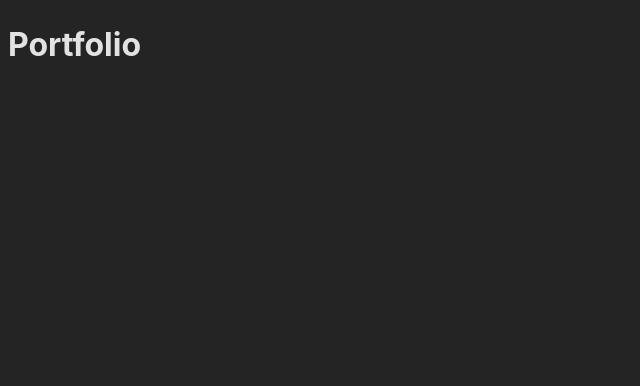
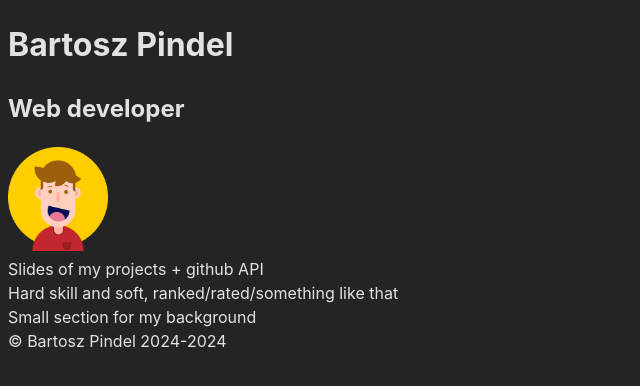
Before and after one commit to Nordslig/portfolio-2, a React (Vite) app: page / in a window 1280 px wide. Shown: the top 386 px of the page, without its empty margins (0-640 px from the left). Built offline with nearby package versions, Linux system fonts and the light colour scheme.

Commit message:
add changes, format, set first code structure

```diff
--- a/src/App.tsx
+++ b/src/App.tsx
@@ -1,9 +1,21 @@
 import "./App.css";
+import About from "./components/About";
+import Projects from "./components/Projects";
+import Skills from "./components/Skills";
+import Header from "./components/header/Header";
 
 function App() {
+  const currentYear = new Date().getFullYear();
+
   return (
     <>
-      <h1>Portfolio</h1>
+      <Header />
+      <main>
+        <Projects />
+        <Skills />
+        <About />
+      </main>
+      <footer>&#169; Bartosz Pindel 2024-{currentYear}</footer>
     </>
   );
 }
--- /dev/null
+++ b/src/components/About.tsx
@@ -0,0 +1,7 @@
+import React from "react";
+
+const About = () => {
+  return <div>Small section for my background</div>;
+};
+
+export default About;
--- /dev/null
+++ b/src/components/Projects.tsx
@@ -0,0 +1,5 @@
+const Projects = () => {
+  return <div>Slides of my projects + github API</div>;
+};
+
+export default Projects;
--- /dev/null
+++ b/src/components/Skills.tsx
@@ -0,0 +1,5 @@
+const Skills = () => {
+  return <div>Hard skill and soft, ranked/rated/something like that</div>;
+};
+
+export default Skills;
--- /dev/null
+++ b/src/components/header/Header.tsx
@@ -0,0 +1,17 @@
+import tempAvatar from "../../assets/temp-avatar.png";
+
+const Header = () => {
+  return (
+    <header>
+      <div>
+        <h1>Bartosz Pindel</h1>
+        <h2>Web developer</h2>
+      </div>
+      <div>
+        <img src={tempAvatar} width="100px" alt="avatar" />
+      </div>
+    </header>
+  );
+};
+
+export default Header;
--- a/src/index.css
+++ b/src/index.css
@@ -1,4 +1,8 @@
 :root {
+  margin: 0;
+  padding: 0;
+  box-sizing: border-box;
+
   font-family: Inter, system-ui, Avenir, Helvetica, Arial, sans-serif;
   line-height: 1.5;
   font-weight: 400;
--- /dev/null
+++ b/src/index.d.ts
@@ -0,0 +1 @@
+declare module "*.png";
--- a/src/main.tsx
+++ b/src/main.tsx
@@ -1,10 +1,5 @@
-import React from 'react'
-import ReactDOM from 'react-dom/client'
-import App from './App.tsx'
-import './index.css'
+import ReactDOM from "react-dom/client";
+import App from "./App.tsx";
+import "./index.css";
 
-ReactDOM.createRoot(document.getElementById('root')!).render(
-  <React.StrictMode>
-    <App />
-  </React.StrictMode>,
-)
+ReactDOM.createRoot(document.getElementById("root")!).render(<App />);
```
Also changed, not shown: src/assets/temp-avatar.png (added).
